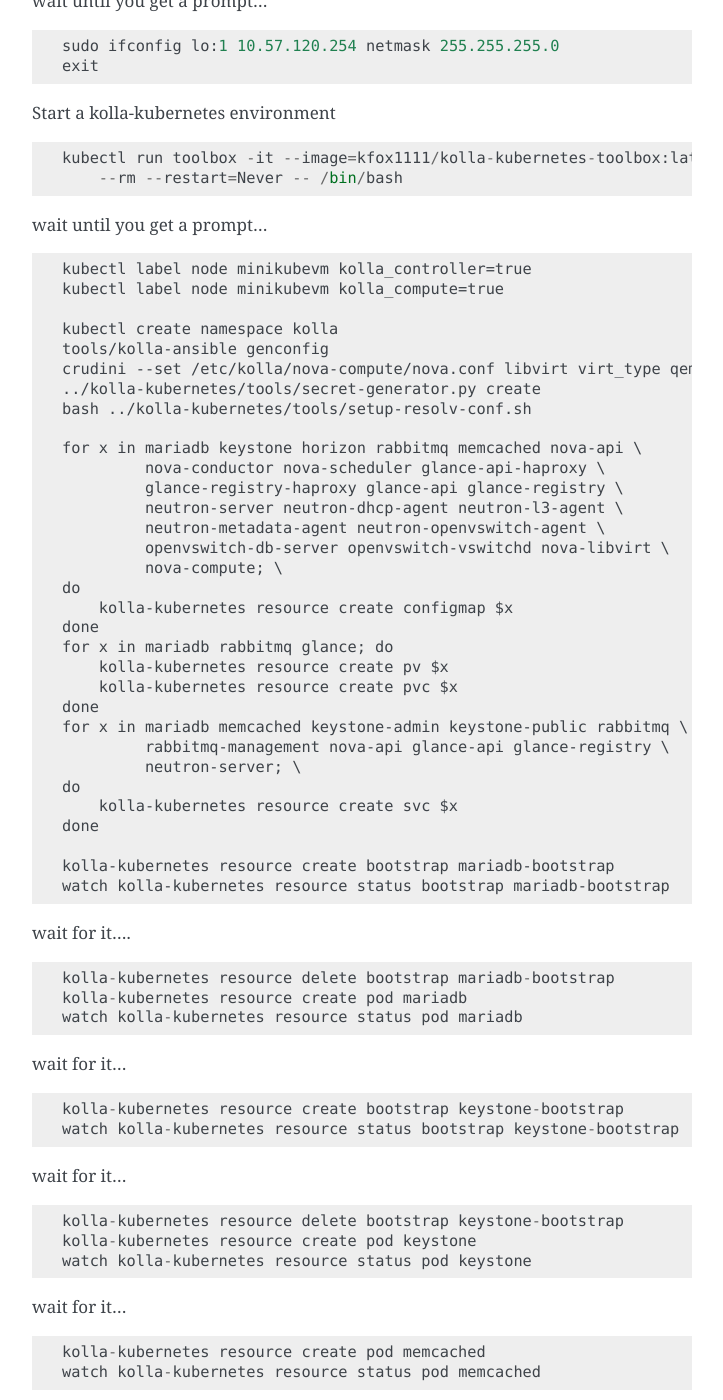
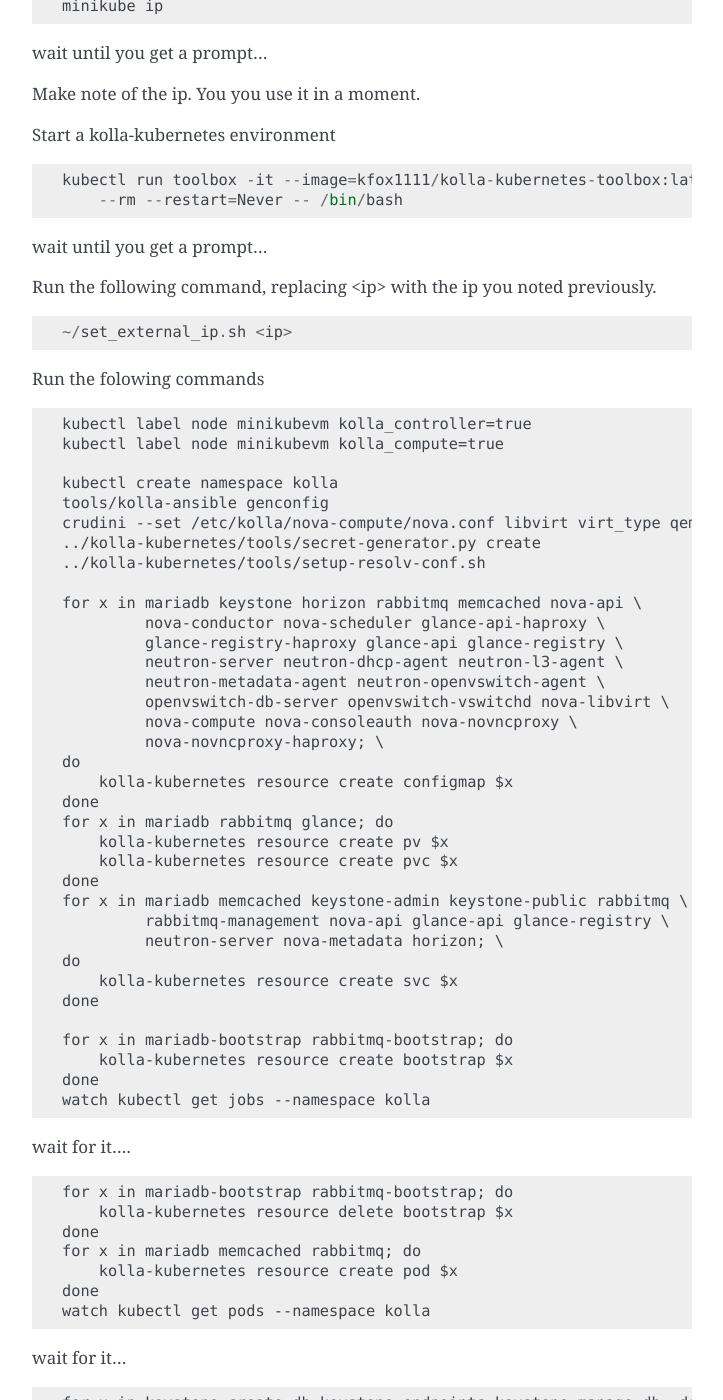
Before and after one commit to openstack-archive/kolla-kubernetes, a Sphinx documentation site: the page built from doc/source/minikube.rst, in a window 1280 px wide and 1400 px high, scrolled down 840 px. Shown: the whole window, without its empty margins (388-1111 px from the left). Built offline with Sphinx 7.4.7, drawn with Linux system fonts in a browser that asks for light colours; some of the changed text lies outside the part shown.

Commit message:
More test stuff, create nova-metadata svc, simplify instructions
Change-Id: Ib3b3115c7f4e12e8d2f4bf48bddded17ea700f8d

```diff
--- a/doc/source/minikube.rst
+++ b/doc/source/minikube.rst
@@ -37,14 +37,15 @@ To start up a fresh kolla-kubernetes deployment, do the following.
 
     minikube start --vm-driver=kvm --memory=$((9*1024))
 
-    minikube ssh
+Enter Password if requested.
+
+::
+
+    minikube ip
 
 wait until you get a prompt...
 
-::
-
-    sudo ifconfig lo:1 10.57.120.254 netmask 255.255.255.0
-    exit
+Make note of the ip. You you use it in a moment.
 
 Start a kolla-kubernetes environment
 
@@ -55,7 +56,16 @@ Start a kolla-kubernetes environment
 
 wait until you get a prompt...
 
+Run the following command, replacing <ip> with the ip you noted previously.
+
 ::
+
+    ~/set_external_ip.sh <ip>
+
+Run the folowing commands
+
+::
+
 
     kubectl label node minikubevm kolla_controller=true
     kubectl label node minikubevm kolla_compute=true
@@ -64,7 +74,7 @@ wait until you get a prompt...
     tools/kolla-ansible genconfig
     crudini --set /etc/kolla/nova-compute/nova.conf libvirt virt_type qemu
     ../kolla-kubernetes/tools/secret-generator.py create
-    bash ../kolla-kubernetes/tools/setup-resolv-conf.sh
+    ../kolla-kubernetes/tools/setup-resolv-conf.sh
 
     for x in mariadb keystone horizon rabbitmq memcached nova-api \
              nova-conductor nova-scheduler glance-api-haproxy \
@@ -72,7 +82,8 @@ wait until you get a prompt...
              neutron-server neutron-dhcp-agent neutron-l3-agent \
              neutron-metadata-agent neutron-openvswitch-agent \
              openvswitch-db-server openvswitch-vswitchd nova-libvirt \
-             nova-compute; \
+             nova-compute nova-consoleauth nova-novncproxy \
+             nova-novncproxy-haproxy; \
     do
         kolla-kubernetes resource create configmap $x
     done
@@ -82,57 +93,46 @@ wait until you get a prompt...
     done
     for x in mariadb memcached keystone-admin keystone-public rabbitmq \
              rabbitmq-management nova-api glance-api glance-registry \
-             neutron-server; \
+             neutron-server nova-metadata horizon; \
     do
         kolla-kubernetes resource create svc $x
     done
 
-    kolla-kubernetes resource create bootstrap mariadb-bootstrap
-    watch kolla-kubernetes resource status bootstrap mariadb-bootstrap
+    for x in mariadb-bootstrap rabbitmq-bootstrap; do
+        kolla-kubernetes resource create bootstrap $x
+    done
+    watch kubectl get jobs --namespace kolla
 
 wait for it....
 
 ::
 
-    kolla-kubernetes resource delete bootstrap mariadb-bootstrap
-    kolla-kubernetes resource create pod mariadb
-    watch kolla-kubernetes resource status pod mariadb
+    for x in mariadb-bootstrap rabbitmq-bootstrap; do
+        kolla-kubernetes resource delete bootstrap $x
+    done
+    for x in mariadb memcached rabbitmq; do
+        kolla-kubernetes resource create pod $x
+    done
+    watch kubectl get pods --namespace kolla
 
 wait for it...
 
 ::
 
-    kolla-kubernetes resource create bootstrap keystone-bootstrap
-    watch kolla-kubernetes resource status bootstrap keystone-bootstrap
+    for x in keystone-create-db keystone-endpoints keystone-manage-db; do
+        kolla-kubernetes resource create bootstrap $x
+    done
+    watch kubectl get jobs --namespace kolla
 
 wait for it...
 
 ::
 
-    kolla-kubernetes resource delete bootstrap keystone-bootstrap
+    for x in keystone-create-db keystone-endpoints keystone-manage-db; do
+        kolla-kubernetes resource delete bootstrap $x
+    done
     kolla-kubernetes resource create pod keystone
     watch kolla-kubernetes resource status pod keystone
-
-wait for it...
-
-::
-
-    kolla-kubernetes resource create pod memcached
-    watch kolla-kubernetes resource status pod memcached
-
-wait for it...
-
-::
-
-    kolla-kubernetes resource create bootstrap rabbitmq-bootstrap
-    watch kolla-kubernetes resource status bootstrap rabbitmq-bootstrap
-
-wait for it...
-::
-
-    kolla-kubernetes resource delete bootstrap rabbitmq-bootstrap
-    kolla-kubernetes resource create pod rabbitmq
-    watch kolla-kubernetes resource status pod rabbitmq
 
 wait for it...
 
@@ -188,6 +188,11 @@ To test things out
 
     ~/gen_keystone_admin.sh
     kubectl create -f ~/openstackcli.yaml --namespace=kolla
+    watch kubectl get pod openstackcli --namespace=kolla
+
+wait for it...
+
+::
 
     kubectl exec -it openstackcli --namespace=kolla /bin/bash
 
@@ -218,16 +223,24 @@ for some tests:
         --allocation-pool start=172.18.1.65,end=172.18.1.254 \
         --name admin admin 172.18.1.0/24
     neutron router-interface-add admin admin
+    neutron security-group-rule-create --protocol icmp \
+        --direction ingress default
+    neutron security-group-rule-create --protocol tcp \
+        --port-range-min 22 --port-range-max 22 \
+        --direction ingress default
 
     openstack server create --flavor=m1.tiny --image CirrOS \
          --nic net-id=admin test
+    openstack server create --flavor=m1.tiny --image CirrOS \
+         --nic net-id=admin test2
+    FIP=$(openstack ip floating create external -f value -c ip)
+    FIP2=$(openstack ip floating create external -f value -c ip)
+    openstack ip floating add $FIP test
+    openstack ip floating add $FIP2 test2
 
+    openstack server list
 
-In another window, do 'minikube ssh' in and run the following command:
-
-::
-
-    ip addr add 172.18.0.1/24 dev br-ex; ip link set br-ex up
+    ssh cirros@$FIP
 
 
 NOTES
```
Also changed, not shown: 1 other file.
